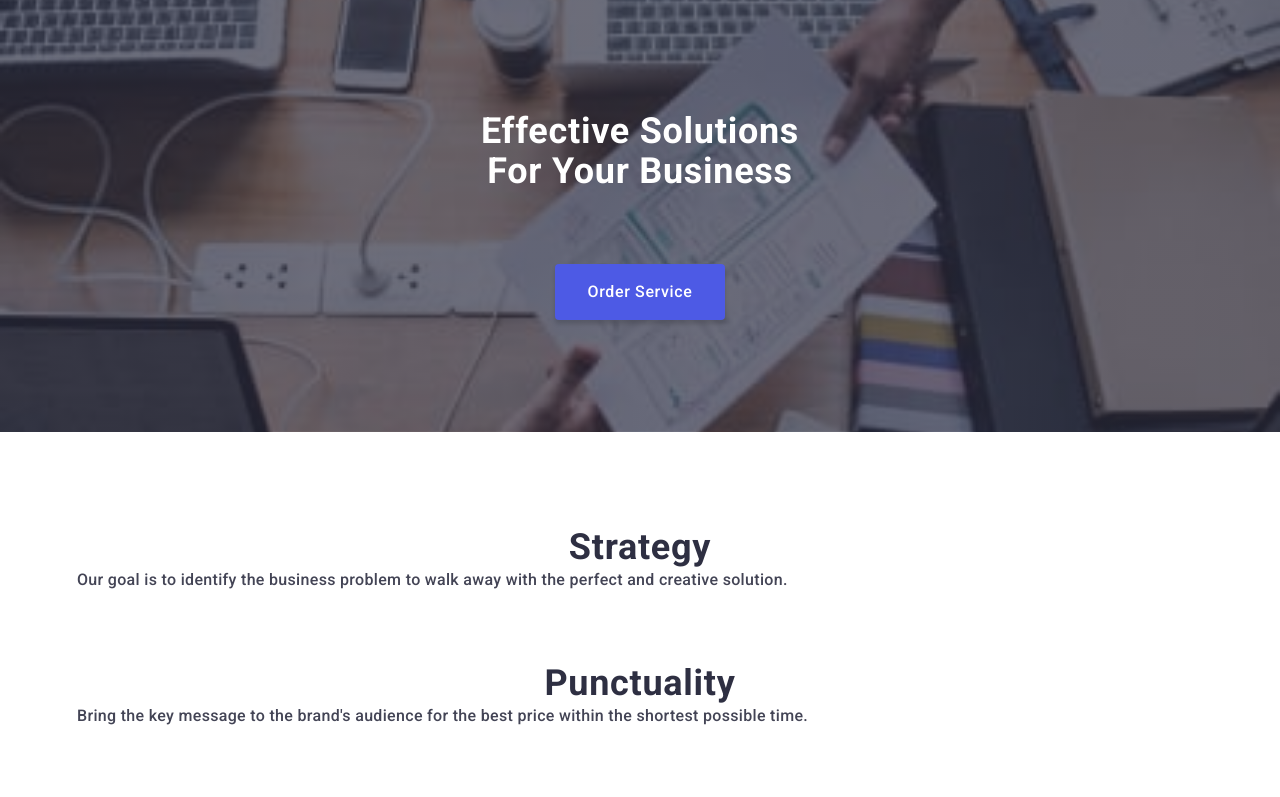
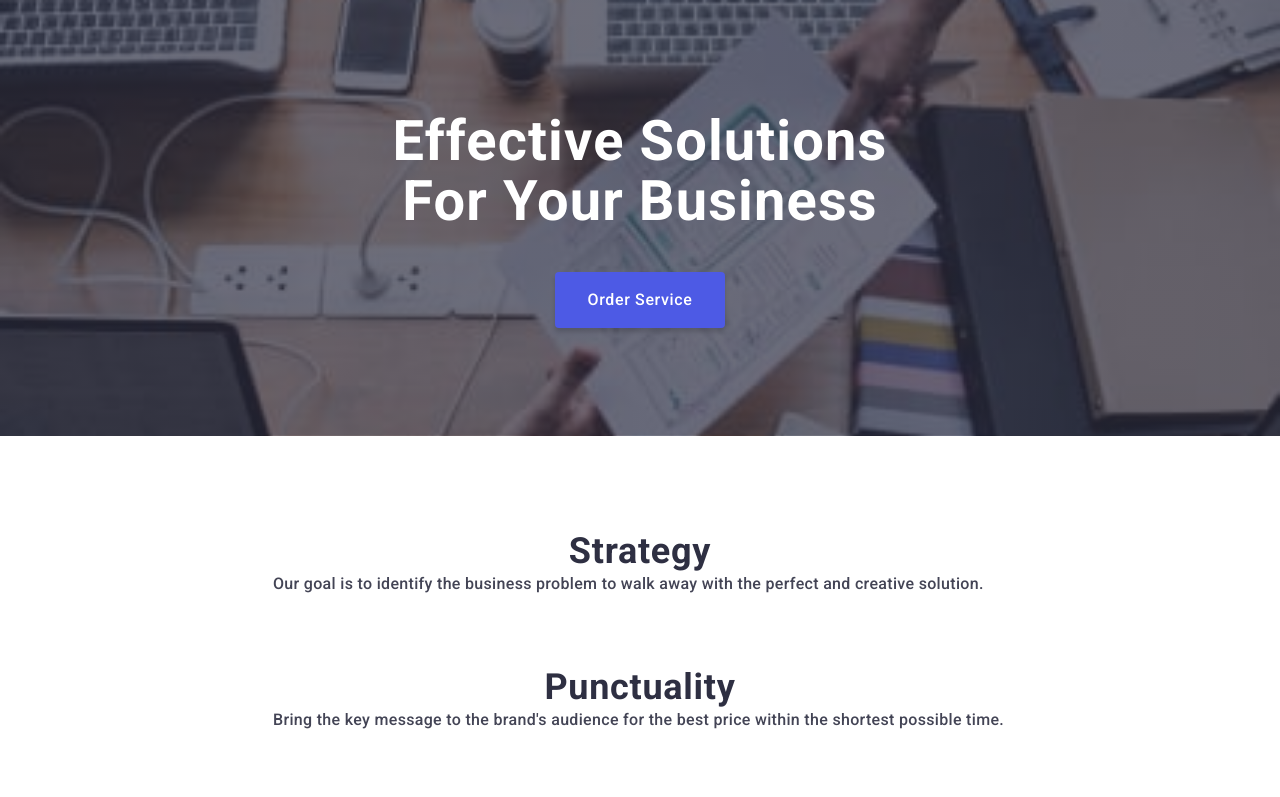
Before and after one commit to Nikolay-Horshkov/goit-markup-hw-07, a plain HTML site: page index.html in a window 1280 px wide. Shown: the top 797 px of the page. Drawn offline with nearby package versions, Linux system fonts and the light colour scheme.

Commit message:
mobile first 2

```diff
--- a/css/mobile.css
+++ b/css/mobile.css
@@ -86,8 +86,7 @@ img {
 }
 .container {
   width: 100%;
-  min-width: 354px;
-  max-width: 1158px;
+  max-width: 428px;
   padding: 0 16px;
   margin: 0 auto;
 }
@@ -249,7 +248,7 @@ img {
   flex-wrap: wrap;
 }
 .customers-items {
-  width: 168px;
+  width: 190px;
   height: 88px;
 }
 .customers-link {
--- a/css/tablet.css
+++ b/css/tablet.css
@@ -0,0 +1,51 @@
+@media screen and (min-width: 768px) {
+  .container {
+    max-width: 766px;
+    width: 100%;
+    padding: 0 16px;
+    margin: 0 auto;
+  }
+  /* --------------hero---------------- */
+  .section-hero {
+    background-color: var(--dark-color);
+    background-image: var(--hero-background-grad),
+      url(../images/background-image-1x.jpg);
+    background-repeat: no-repeat;
+    background-size: cover;
+    background-position: center;
+    margin-left: auto;
+    margin-right: auto;
+    padding-top: 112px;
+    padding-bottom: 108px;
+  }
+  .hero-title {
+    font-size: 56px;
+    line-height: 1.07;
+    margin-bottom: 40px;
+    letter-spacing: 0.02em;
+    text-transform: capitalize;
+    text-align: center;
+    color: #ffffff;
+  }
+  .hero-btn {
+    border: none;
+    margin: 0 auto;
+    display: block;
+    border-radius: 4px;
+    padding: 16px 32px;
+    font-family: inherit;
+    font-weight: 500;
+    font-size: 16px;
+    line-height: 1.5;
+    cursor: pointer;
+    letter-spacing: 0.04em;
+    box-shadow: 0px 4px 4px rgba(0, 0, 0, 0.15);
+    color: #ffffff;
+    background-color: var(--primaryBrand-color);
+    transition: background-color var(--hover-transition);
+  }
+  .hero-btn:hover,
+  .hero-btn:focus {
+    background-color: var(--pressed-state-color);
+  }
+}
--- a/index.html
+++ b/index.html
@@ -139,7 +139,7 @@
           <h2 class="team-title">Our Team</h2>
           <ul class="team-list list">
             <li class="team-item">
-              <img src="./images/img4.jpg" alt="photo" width="264" />
+              <img src="./images/img4.jpg" alt="photo" />
               <div class="team-card">
                 <h3 class="team-subtitle">Mark Guerrero</h3>
                 <p class="team-text">Product Designer</p>
@@ -176,7 +176,7 @@
               </div>
             </li>
             <li class="team-item">
-              <img src="./images/img5.jpg" alt="photo" width="264" />
+              <img src="./images/img5.jpg" alt="photo" />
               <div class="team-card">
                 <h3 class="team-subtitle">Tom Ford</h3>
                 <p class="team-text">Frontend Developer</p>
@@ -213,7 +213,7 @@
               </div>
             </li>
             <li class="team-item">
-              <img src="./images/img6.jpg" alt="photo" width="264" />
+              <img src="./images/img6.jpg" alt="photo" />
               <div class="team-card">
                 <h3 class="team-subtitle">Camila Garcia</h3>
                 <p class="team-text">Marketing</p>
@@ -250,7 +250,7 @@
               </div>
             </li>
             <li class="team-item">
-              <img src="./images/img7.jpg" alt="photo" width="264" />
+              <img src="./images/img7.jpg" alt="photo" />
               <div class="team-card">
                 <h3 class="team-subtitle">Daniel Wilson</h3>
                 <p class="team-text">UI Designer</p>
```
